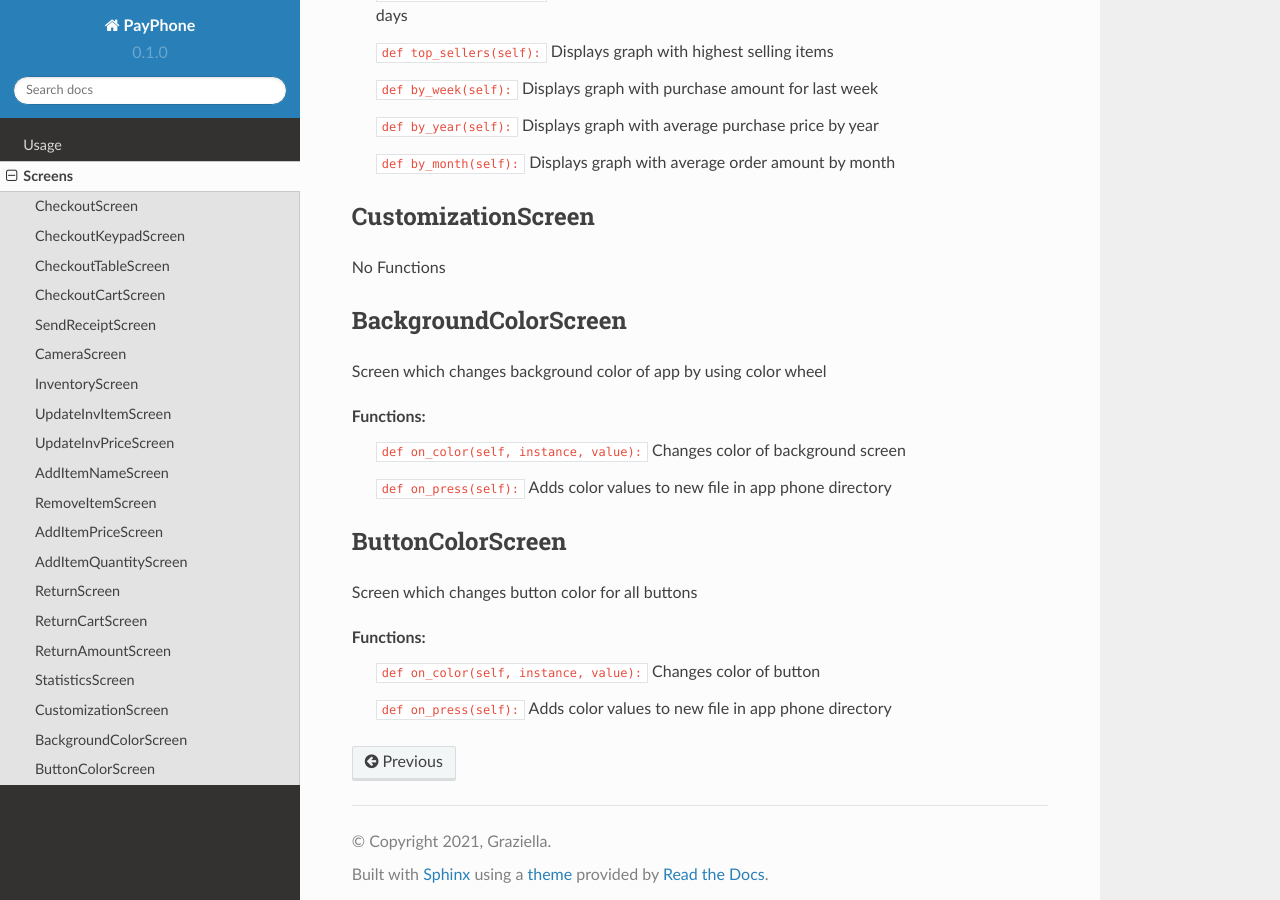
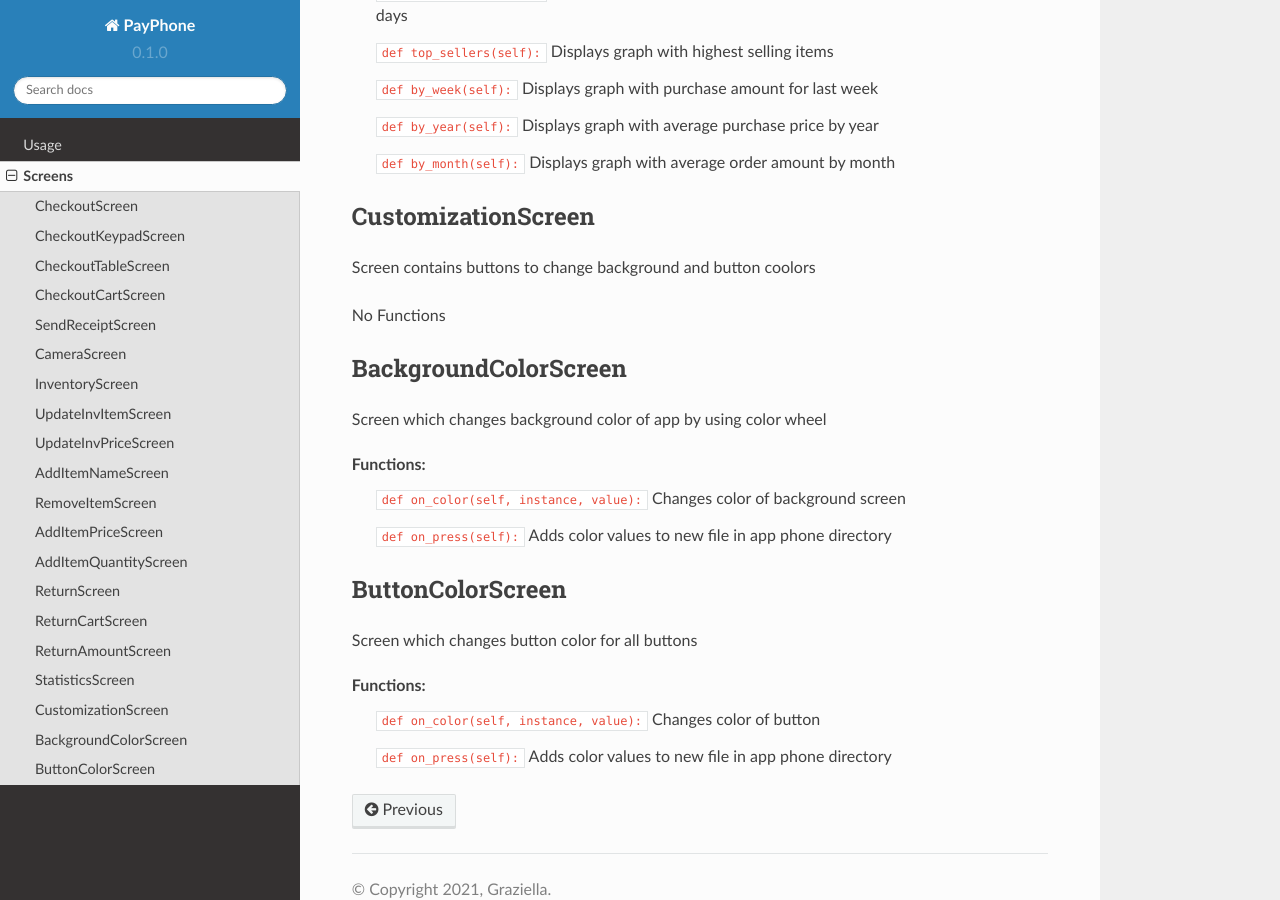
Before and after one commit to Group-3-POS/POS-Documentation, a Sphinx documentation site: the page built from docs/source/screens.rst, in a window 1280 px wide and 900 px high, scrolled down 5504 px. Built offline with Sphinx 7.4.7 and the Read the Docs theme 2.0.0, drawn with Linux system fonts in a browser that asks for light colours.

Commit message:
Update screens.rst

```diff
--- a/docs/source/screens.rst
+++ b/docs/source/screens.rst
@@ -356,6 +356,8 @@ Functions:
 
 CustomizationScreen
 ----------------
+Screen contains buttons to change background and button coolors
+
 No Functions
 
 
```
